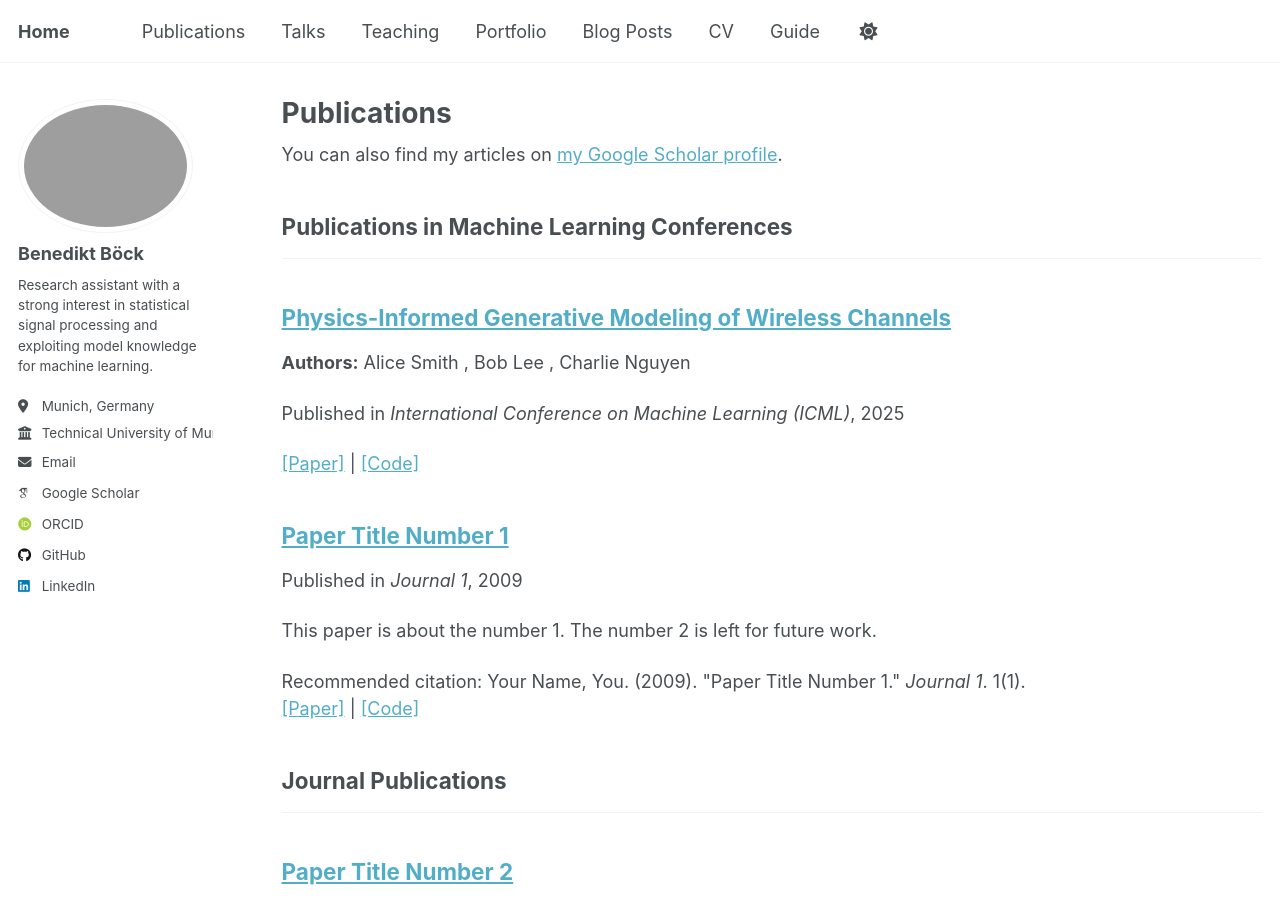
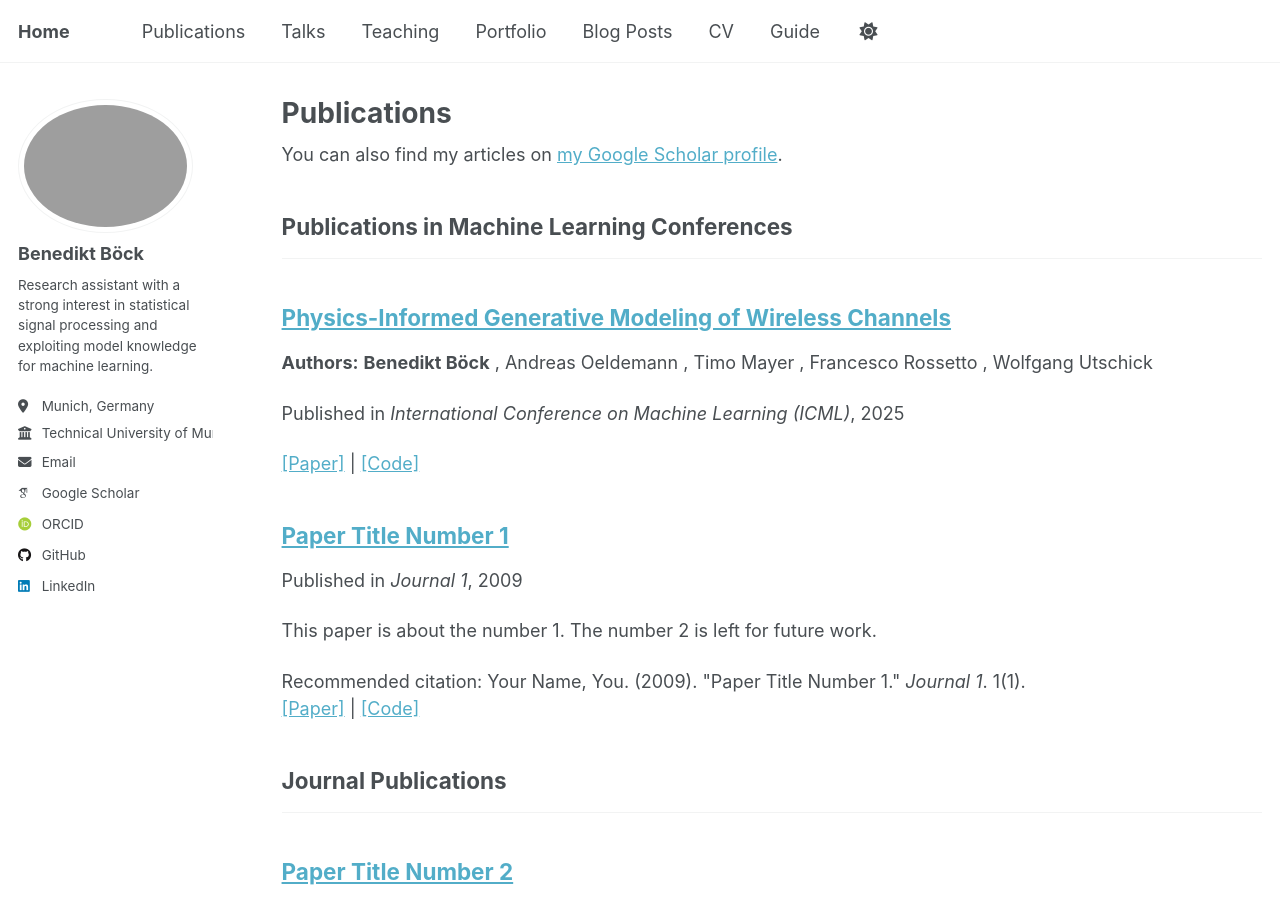
Before and after one commit to beneboeck/beneboeck.github.io, a Jekyll site: the page built from _pages/publications.html, in a window 1280 px wide and 900 px high. Built offline with Jekyll 4.4.1, drawn with Linux system fonts in a browser that asks for light colours; some web fonts are replaced; a script that is not in the unit is left out.

Commit message:
Update physics_informed.md

```diff
--- a/_publications/physics_informed.md
+++ b/_publications/physics_informed.md
@@ -4,7 +4,7 @@ collection: publications
 category: ml_conferences
 permalink: /publication/physics_informed
 excerpt: ''
-authors: ["Alice Smith", "Bob Lee", "Charlie Nguyen"]
+authors: ["Benedikt Böck", "Andreas Oeldemann", "Timo Mayer", "Francesco Rossetto", "Wolfgang Utschick"]
 date: 2025-08-11
 venue: 'International Conference on Machine Learning (ICML)'
 paperurl: 'https://openreview.net/forum?id=FFJFT93oa7'
```
